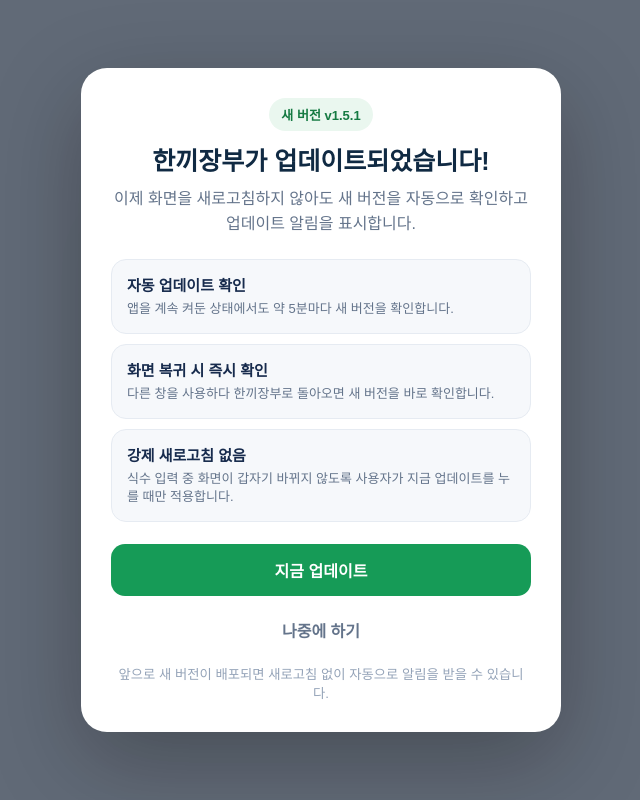
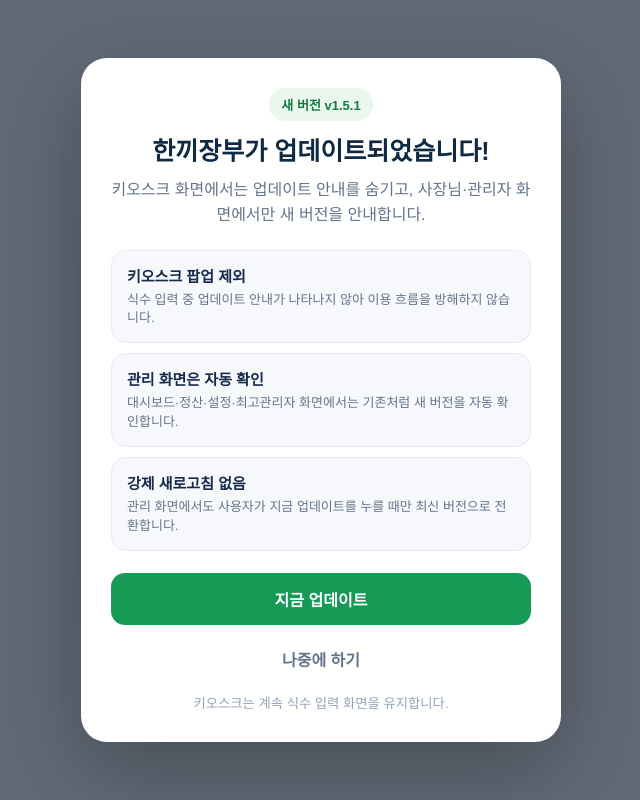
Before and after one commit to profile2018/hankki-jangbu, a Next.js app: page / in a window 1280 px wide. Shown: the whole page, without its empty margins (319-959 px from the left). Built offline with nearby package versions, Linux system fonts and the light colour scheme; no server answers.

Commit message:
Hide update notices on kiosk screens

```diff
--- a/app/UpdateNotice.js
+++ b/app/UpdateNotice.js
@@ -2,7 +2,7 @@
 
 import { useEffect, useState } from "react";
 
-const VERSION = "1.5.1";
+const VERSION = "1.5.2";
 const STORAGE_KEY = "hankki-jangbu-version";
 const CHECK_INTERVAL = 5 * 60 * 1000;
 
@@ -11,6 +11,11 @@ export default function UpdateNotice() {
   const [latestVersion, setLatestVersion] = useState(VERSION);
 
   useEffect(() => {
+    if (window.location.pathname.startsWith("/kiosk")) {
+      setOpen(false);
+      return;
+    }
+
     let timer;
     let stopped = false;
 
@@ -77,15 +82,15 @@ export default function UpdateNotice() {
       <section className="update-card">
         <div className="update-badge">새 버전 v{latestVersion}</div>
         <h2 id="update-title">한끼장부가 업데이트되었습니다!</h2>
-        <p className="update-lead">이제 화면을 새로고침하지 않아도 새 버전을 자동으로 확인하고 업데이트 알림을 표시합니다.</p>
+        <p className="update-lead">키오스크 화면에서는 업데이트 안내를 숨기고, 사장님·관리자 화면에서만 새 버전을 안내합니다.</p>
         <div className="update-items">
-          <div><strong>자동 업데이트 확인</strong><span>앱을 계속 켜둔 상태에서도 약 5분마다 새 버전을 확인합니다.</span></div>
-          <div><strong>화면 복귀 시 즉시 확인</strong><span>다른 창을 사용하다 한끼장부로 돌아오면 새 버전을 바로 확인합니다.</span></div>
-          <div><strong>강제 새로고침 없음</strong><span>식수 입력 중 화면이 갑자기 바뀌지 않도록 사용자가 지금 업데이트를 누를 때만 적용합니다.</span></div>
+          <div><strong>키오스크 팝업 제외</strong><span>식수 입력 중 업데이트 안내가 나타나지 않아 이용 흐름을 방해하지 않습니다.</span></div>
+          <div><strong>관리 화면은 자동 확인</strong><span>대시보드·정산·설정·최고관리자 화면에서는 기존처럼 새 버전을 자동 확인합니다.</span></div>
+          <div><strong>강제 새로고침 없음</strong><span>관리 화면에서도 사용자가 지금 업데이트를 누를 때만 최신 버전으로 전환합니다.</span></div>
         </div>
         <button type="button" className="update-now" onClick={applyUpdate}>지금 업데이트</button>
         <button type="button" className="update-later" onClick={later}>나중에 하기</button>
-        <small>앞으로 새 버전이 배포되면 새로고침 없이 자동으로 알림을 받을 수 있습니다.</small>
+        <small>키오스크는 계속 식수 입력 화면을 유지합니다.</small>
       </section>
     </div>
   );
```
